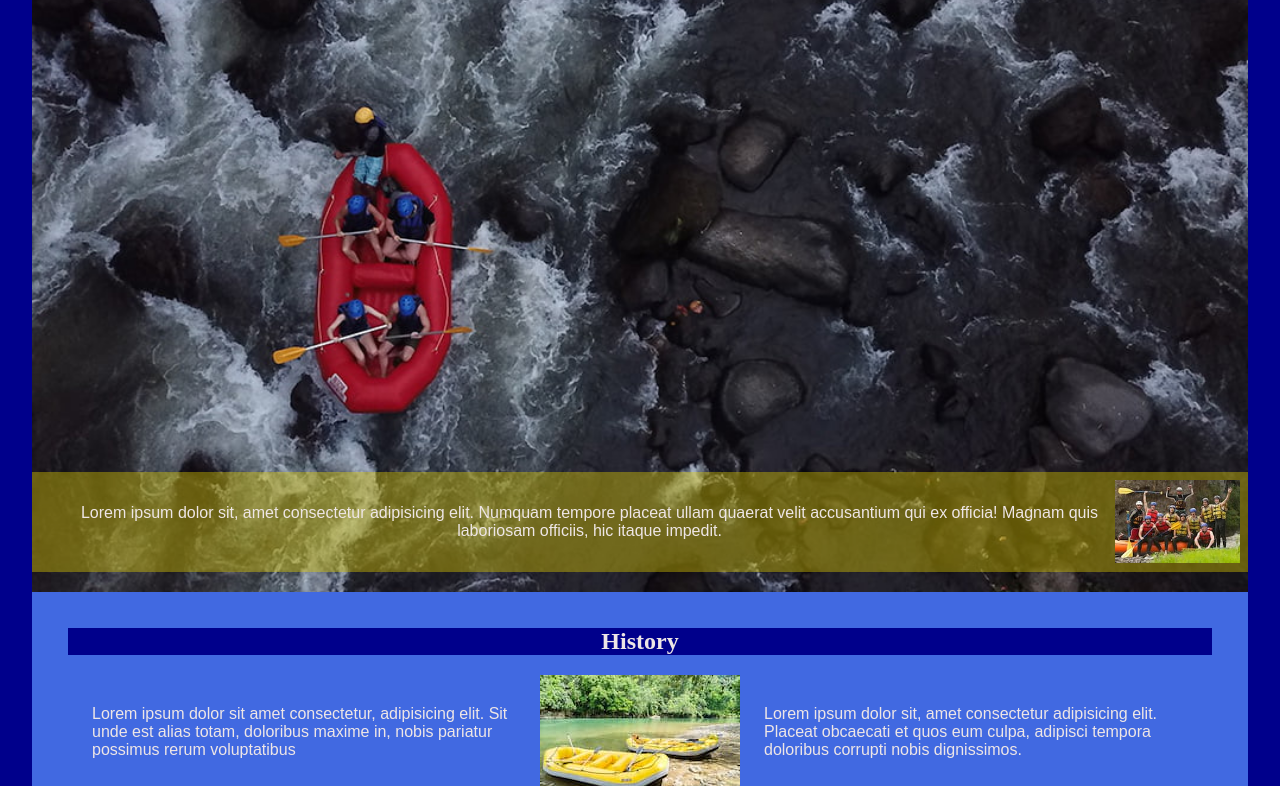
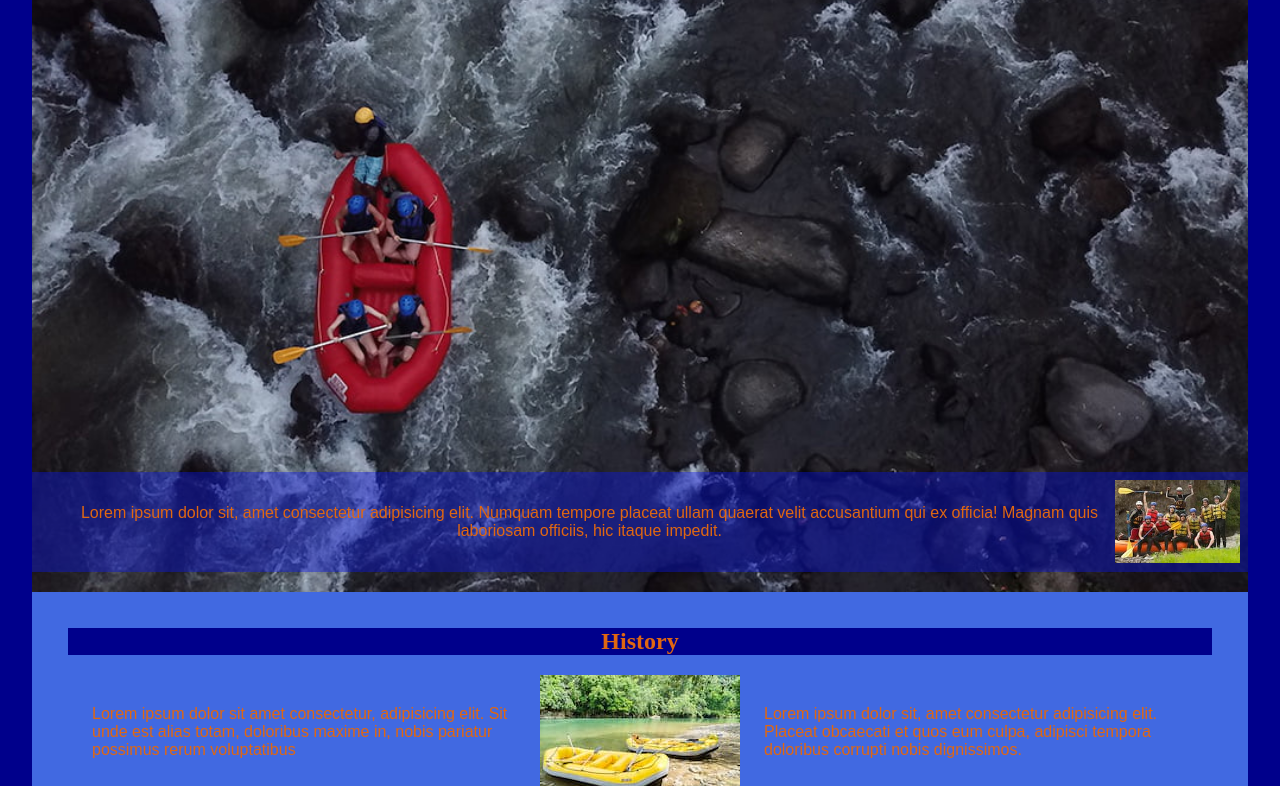
Before and after one commit to jgmech/wdd130, a plain HTML site: page wwr/about.html in a window 1280 px wide. Shown: the part 290-1076 px from the top of the page. Drawn offline with Linux system fonts and the light colour scheme.

Commit message:
font update

```diff
--- a/wwr/styles/rafting.css
+++ b/wwr/styles/rafting.css
@@ -1,8 +1,8 @@
 :root {
     --primary-color: rgb(0 0 139);
-    --secondary-color: rgb(238, 230, 230);
+    --secondary-color: rgb(224, 103, 17);
     --accent1-color: rgb(65 105 225);
-    --accent2-color: rgb(225 204 0/ .4);
+    --accent2-color: rgba(8, 20, 234, 0.4);
     --heading-font: "Danegren", "Block Sans", serif;
     --body-font: Arial, sans-serif;
 }
```
